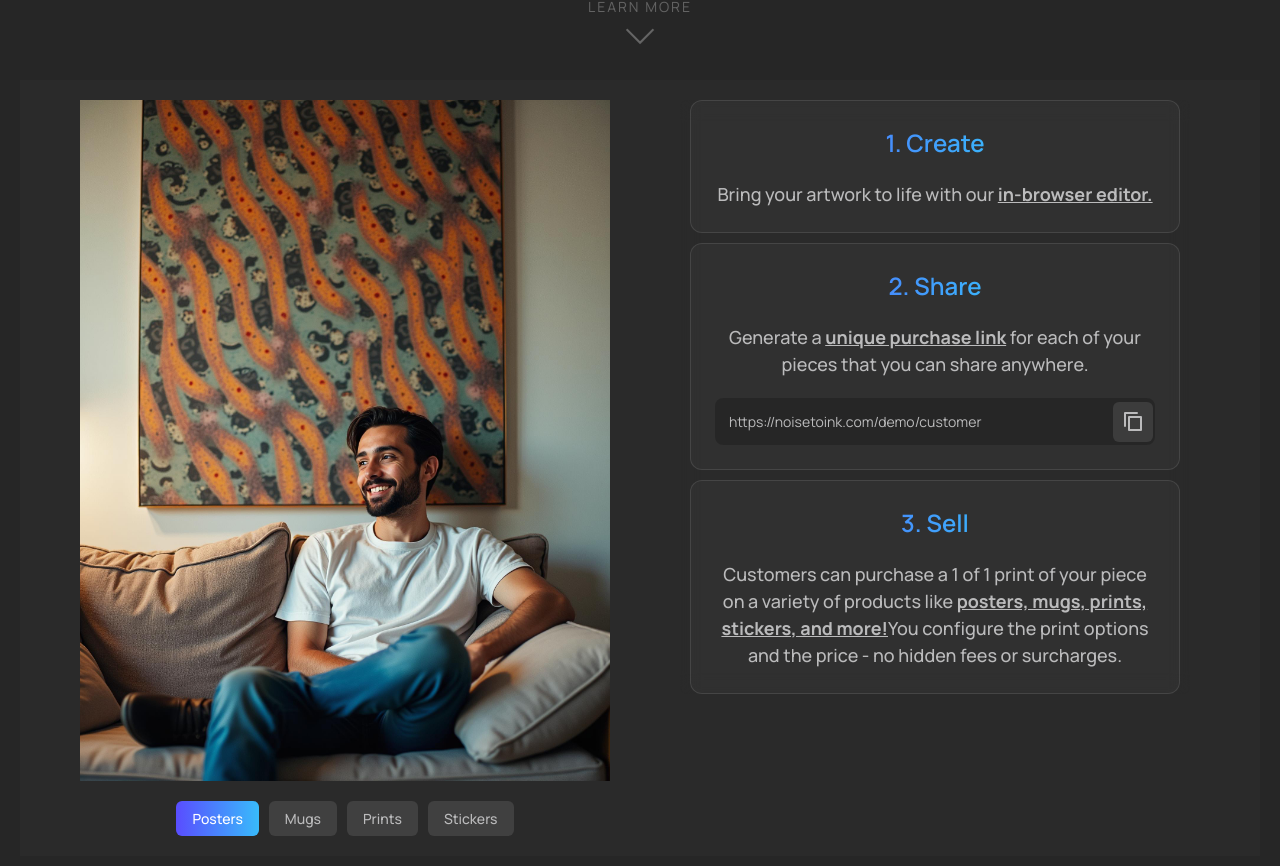
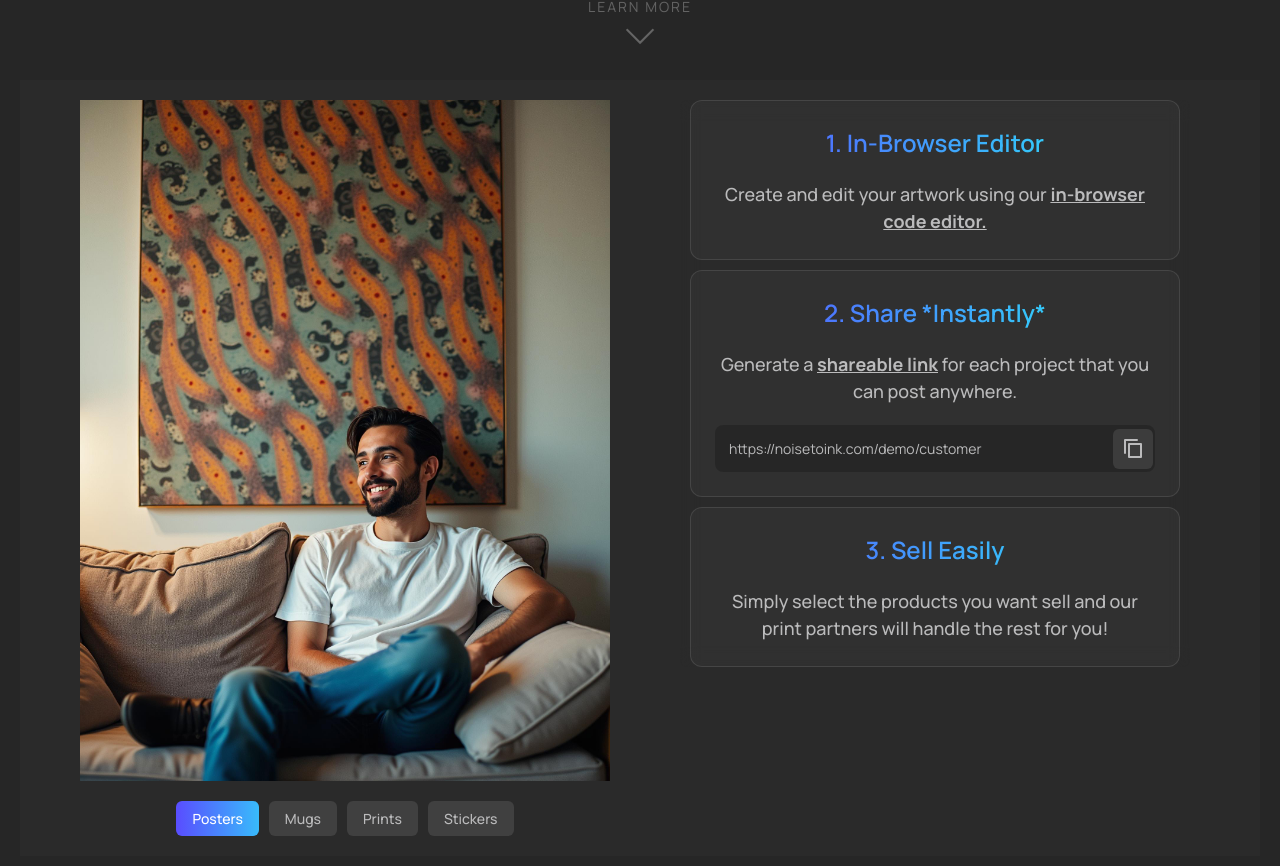
Before and after one commit to menshguy/noisetoink, a React (Vite) app: page / in a window 1280 px wide. Shown: the part 740-1606 px from the top of the page. Built offline with nearby package versions, Linux system fonts and the light colour scheme.

Commit message:
Landing Page Update

```diff
--- a/src/App.tsx
+++ b/src/App.tsx
@@ -116,13 +116,13 @@ function App() {
           <div className="showcase-container">
             <div className="showcase-steps">
               <div className="step">
-                <h3>1. Create</h3>
-                <p>Bring your artwork to life with our <span>in-browser editor.</span></p>
+                <h3>1. In-Browser Editor</h3>
+                <p>Create and edit your artwork using our <span>in-browser code editor.</span></p>
                 {/* <img src="./steps-editor.png" alt="editor step" /> */}
               </div>
               <div className="step">
-                <h3>2. Share</h3>
-                <p>Generate a <span>unique purchase link</span> for each of your pieces that you can share anywhere.</p>
+                <h3>2. Share *Instantly*</h3>
+                <p>Generate a <span>shareable link</span> for each project that you can post anywhere.</p>
                 <div className="share-link">
                   <input
                     type="text"
@@ -138,10 +138,9 @@ function App() {
                 </div>
               </div>
               <div className="step">
-                <h3>3. Sell</h3>
+                <h3>3. Sell Easily</h3>
                 <p>
-                  Customers can purchase a 1 of 1 print of your piece on a variety of products like <span>posters, mugs, prints, stickers, and more!</span>
-                  You configure the print options and the price - no hidden fees or surcharges.
+                  Simply select the products you want sell and our print partners will handle the rest for you!
                 </p>
               </div>
             </div>
```
